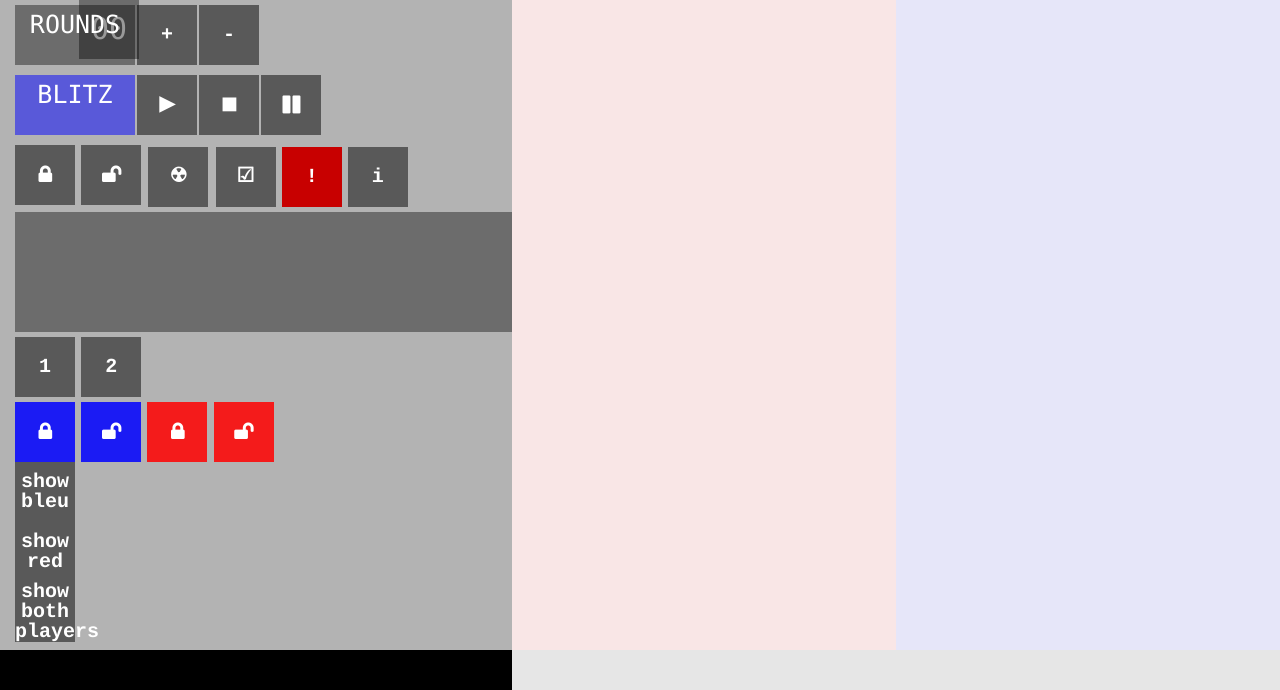
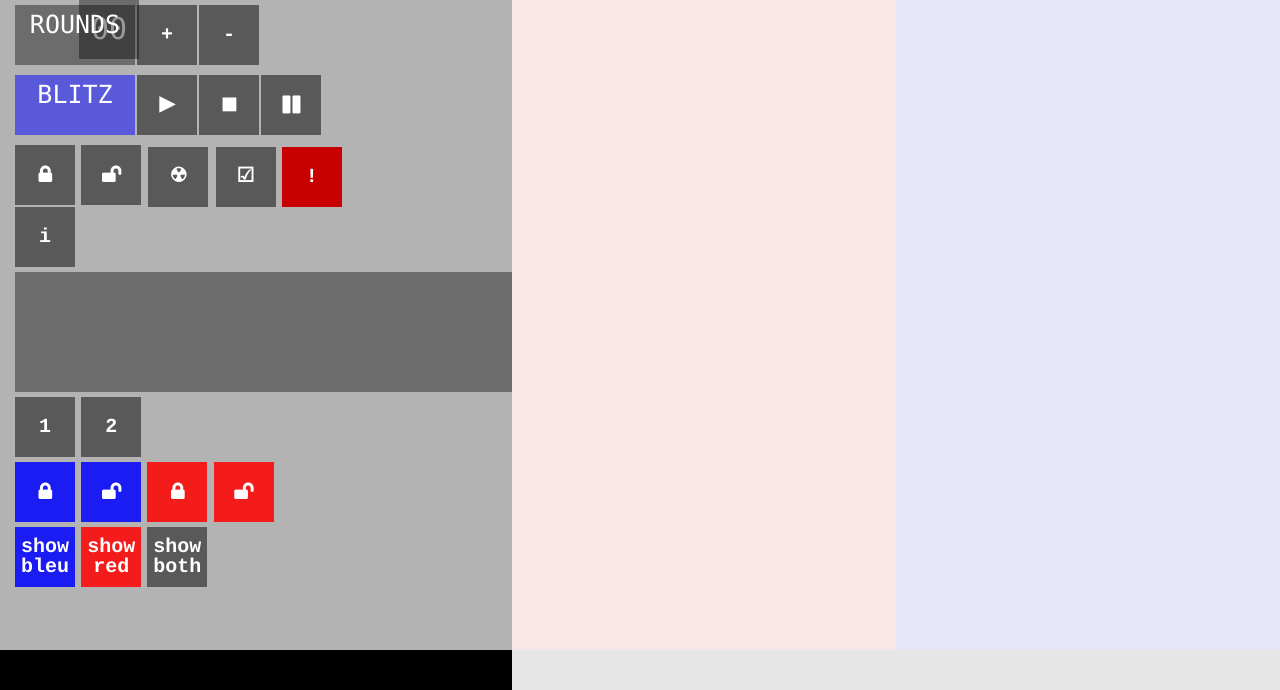
Before and after one commit to PetitPandaRoux/kodesmots, a website: page public/control.html in a window 1280 px wide. Shown: the part 150-840 px from the top of the page. Drawn offline with Linux system fonts and the light colour scheme.

Commit message:
pimp display master buttons

```diff
--- a/public/control.html
+++ b/public/control.html
@@ -163,11 +163,11 @@
 	#left button{
 		font-size: 20px;
 	}
-	#othercontrols{
+	#othercontrols, #mastercontrols{
 		padding-top: 5px;
 		clear: both;
 	}
-	#lock, #unlock, #clear, #save, #reconnect, #getstate{
+	#lock, #unlock, #clear, #save, #reconnect, .getstate, .mastershow{
 		display: inline-block;
 	}
 	#clear, #save{
@@ -298,9 +298,9 @@
 			<button id="unlockred" class="lock red">&#xf09c</button>
 		</div>
 		<div id="mastercontrols">
-			<button id="blueonly">show bleu</button>
-			<button id="redonly">show red</button>
-			<button id="bothcolor">show both players</button>
+			<button id="blueonly" class="mastershow blue">show bleu</button>
+			<button id="redonly" class="mastershow red">show red</button>
+			<button id="bothcolor" class="mastershow both">show both</button>
 		</div>
 
 	</div>
```
